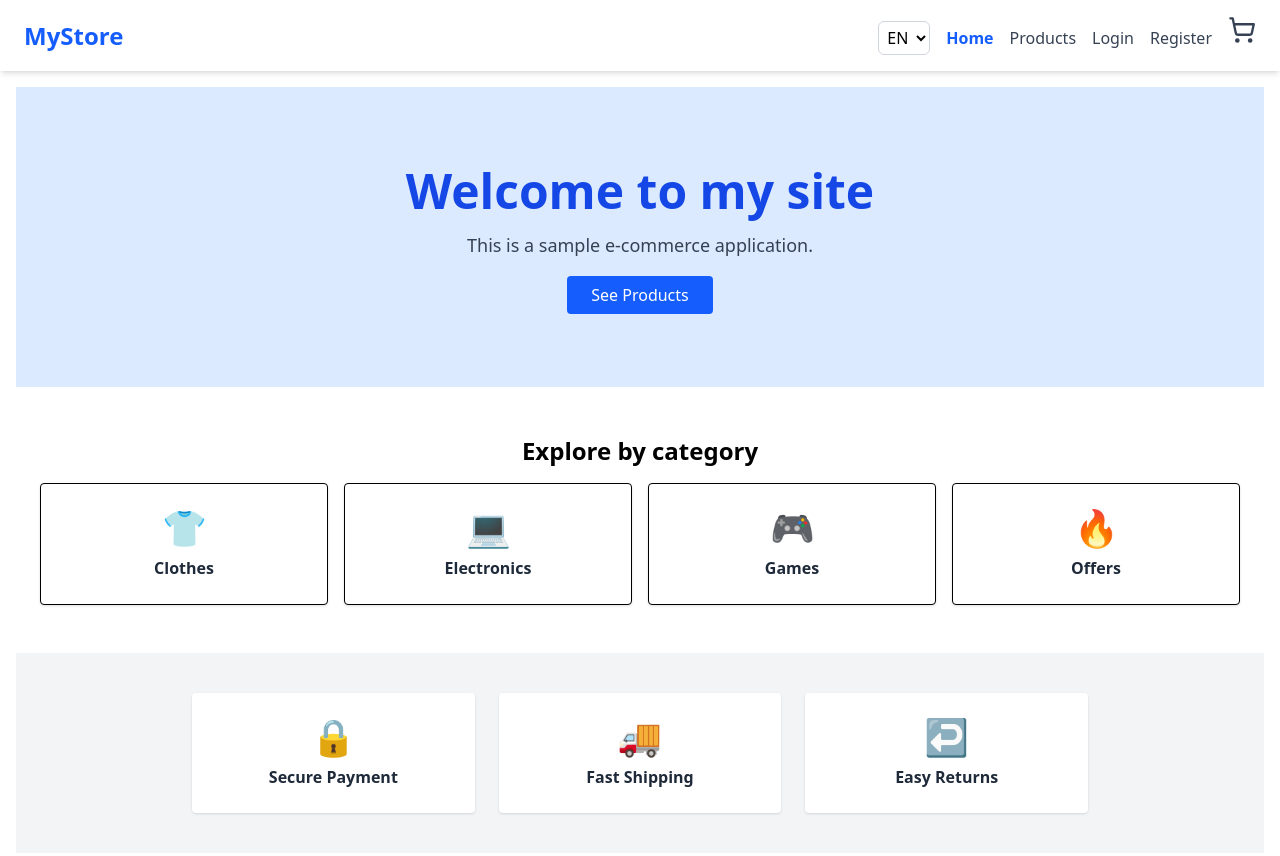
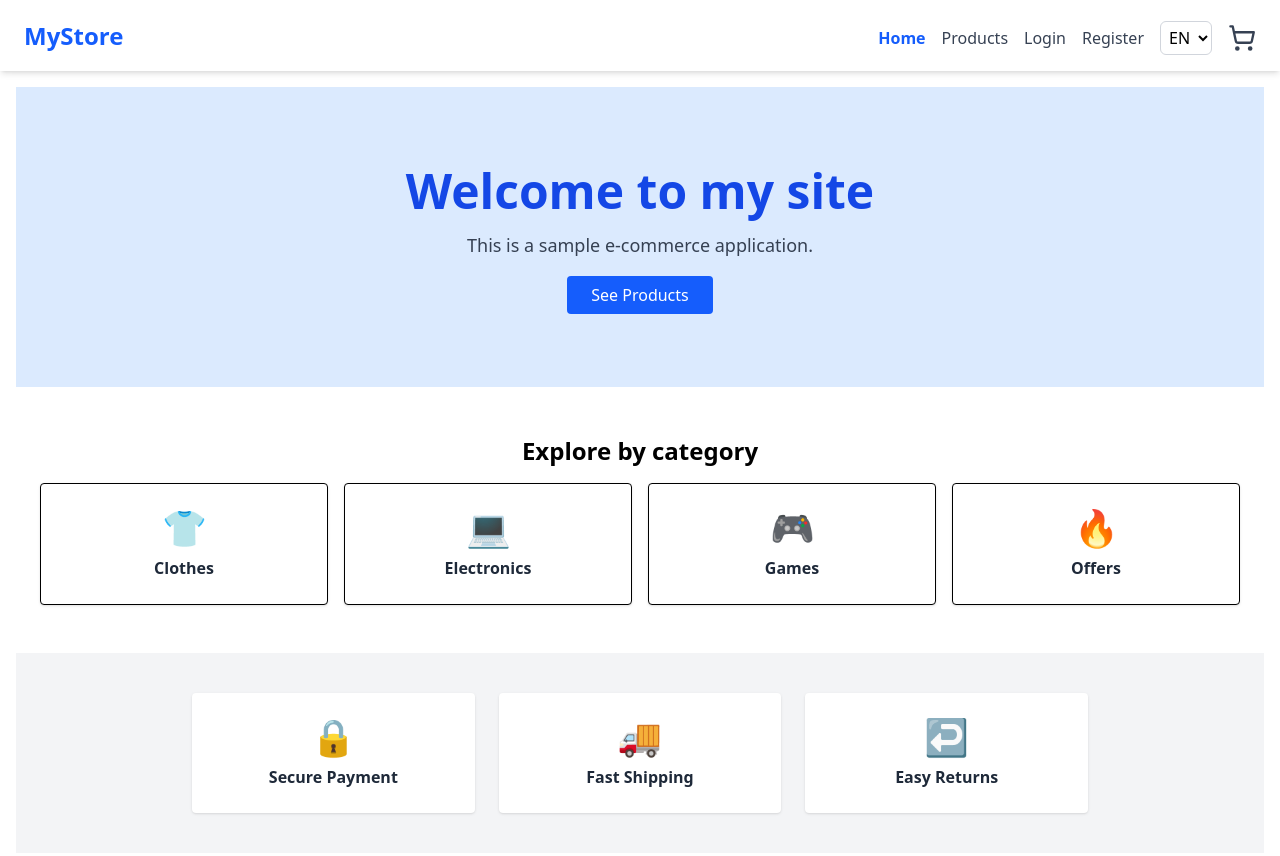
Before and after one commit to borismora/ecommerce-frontend-react, a React (Vite) app: page / in a window 1280 px wide. Shown: the top 856 px of the page. Built offline with nearby package versions, Linux system fonts and the light colour scheme; no server answers.

Commit message:
Add profile page

```diff
--- a/src/App.jsx
+++ b/src/App.jsx
@@ -7,6 +7,7 @@ import Navbar from './components/Navbar';
 import OrderSummary from './pages/OrderSummary';
 import Login from './pages/Login';
 import Register from './pages/Register';
+import Profile from './pages/Profile';
 
 function App() {
   return (
@@ -21,6 +22,7 @@ function App() {
           <Route path="/login" element={<Login />} />
           <Route path="/register" element={<Register />} />
           <Route path="/order-summary" element={<OrderSummary />} />
+          <Route path="/profile" element={<Profile />} />
         </Routes>
       </div>
     </div>
--- a/src/components/Navbar.jsx
+++ b/src/components/Navbar.jsx
@@ -21,16 +21,6 @@ export default function Navbar() {
         MyStore
       </div>
       <div className="space-x-4">
-        <div className="inline-block mr-4">
-          <select
-            value={language}
-            onChange={(e) => changeLanguage(e.target.value)}
-            className="border border-gray-300 rounded-md p-1"
-          >
-            <option value="es">ES</option>
-            <option value="en">EN</option>
-          </select>
-        </div>
         <NavLink
           to="/"
           className={({ isActive }) =>
@@ -86,8 +76,19 @@ export default function Navbar() {
           </>
         )}
 
+        <div className="inline-block mr-4">
+          <select
+            value={language}
+            onChange={(e) => changeLanguage(e.target.value)}
+            className="border border-gray-300 rounded-md p-1"
+          >
+            <option value="es">ES</option>
+            <option value="en">EN</option>
+          </select>
+        </div>
+
         <div
-          className="relative inline-block"
+          className="relative inline-block top-2"
           onMouseEnter={() => setShowMiniCart(true)}
           onMouseLeave={() => setShowMiniCart(false)}
         >
--- a/src/locales/en/translation.json
+++ b/src/locales/en/translation.json
@@ -69,5 +69,11 @@
     "noAccount": "Don't have an account? Register",
     "error": "❌ Login failed. Please check your credentials.",
     "emptyFields": "All fields are required"
+  },
+  "profile": {
+    "title": "User Profile",
+    "name": "Name",
+    "email": "Email",
+    "user_not_logged_in": "User not logged in."
   }
 }
--- a/src/locales/es/translation.json
+++ b/src/locales/es/translation.json
@@ -69,5 +69,11 @@
     "noAccount": "¿No tienes una cuenta? Regístrate",
     "error": "❌ Error al iniciar sesión. Verifica tus credenciales.",
     "emptyFields": "Todos los campos son obligatorios"
+  },
+  "profile": {
+    "title": "Perfil de usuario",
+    "name": "Nombre",
+    "email": "Correo electrónico",
+    "user_not_logged_in": "Usuario no ha iniciado sesión."
   }
 }
```
